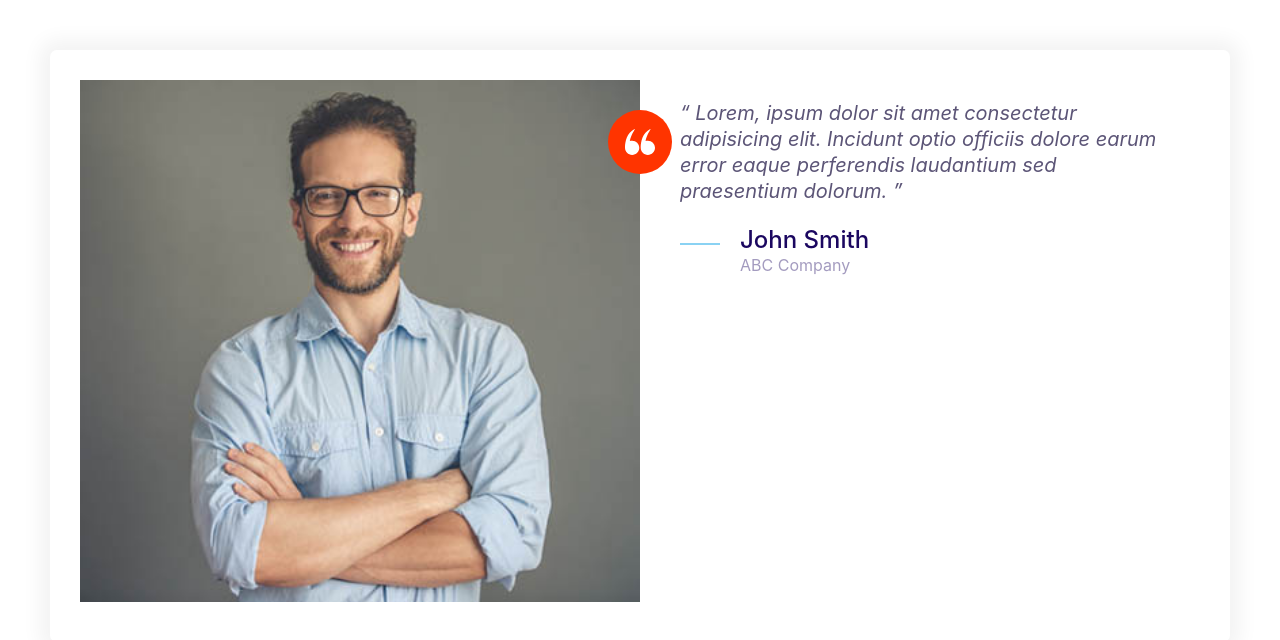
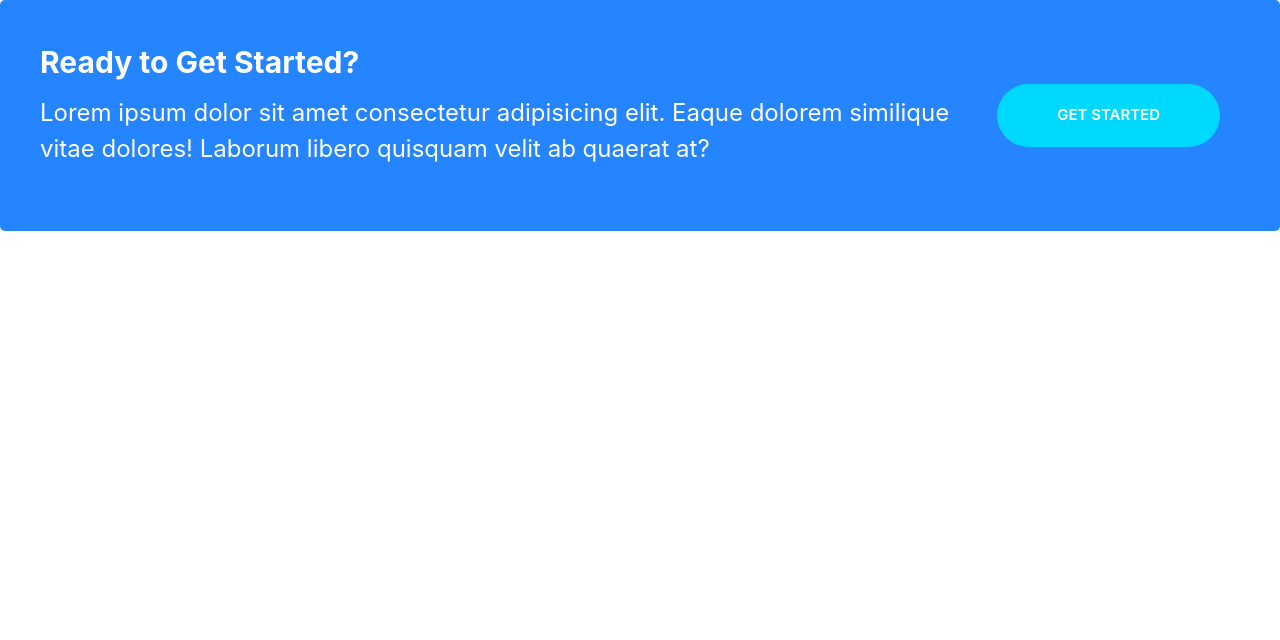
Before and after one commit to Paulgorithms/moshify, a plain HTML site: page index.html in a window 1280 px wide. Drawn offline with Linux system fonts and the light colour scheme.

Commit message:
Build the callout component.

```diff
--- a/css/styles.css
+++ b/css/styles.css
@@ -253,6 +253,11 @@ a {
   display: inline-block;
 }
 
+.btn--stretched {
+  padding-left: 6rem;
+  padding-right: 6rem;
+}
+
 @media screen and (min-width: 1024px) {
   .btn {
     font-size: 1.5rem;
@@ -498,3 +503,45 @@ a {
     margin-left: 6rem;
   }
 }
+
+/* Callouts */
+
+.callout {
+  padding: 4rem;
+  border-radius: 5px;
+}
+
+.callout--primary {
+ background: var(--color-primiary);
+ color: #fff;
+}
+
+.callout__heading {
+  color:#fff;
+  margin-top: 0;
+  font-size: 3rem;
+}
+
+.callout .btn {
+  justify-self: center;
+  align-self: center;
+}
+
+.callout__content {
+  text-align: center;
+}
+
+@media screen and (min-width: 768px) {
+  .callout .grid--1x2 {
+    grid-template-columns: 1fr auto;
+  }
+
+  .callout__content {
+    text-align: left;
+  }
+
+  .callout .btn {
+    justify-self: start;
+    margin: 0 2rem;
+  }
+}
--- a/index.html
+++ b/index.html
@@ -7,37 +7,18 @@
     <link rel="stylesheet" href="css/normalize.css" />
     <link rel="stylesheet" href="css/styles.css" />
   </head>
-  <body style="padding: 5rem">
-    <div class="card testimonial">
+  <body>
+    <div class="callout callout--primary">
       <div class="grid grid--1x2">
-        <div class="testimonial__image">
-          <img src="images/testimonial.jpg" alt="A happy, smiling customer" />
-          <span class="icon-container icon-container--accent">
-            <svg class="icon icon--white icon--small">
-              <use xlink:href="images/sprite.svg#quotes"></use>
-            </svg>
-          </span>
+        <div class="callout__content">
+          <h2 class="callout__heading">Ready to Get Started?</h2>
+          <p>
+            Lorem ipsum dolor sit amet consectetur adipisicing elit. Eaque
+            dolorem similique vitae dolores! Laborum libero quisquam velit ab
+            quaerat at?
+          </p>
         </div>
-        <blockquote class="quote">
-          <p class="quote__text">
-            Lorem, ipsum dolor sit amet consectetur adipisicing elit. Incidunt
-            optio officiis dolore earum error eaque perferendis laudantium sed
-            praesentium dolorum.
-          </p>
-          <footer>
-            <div class="media">
-              <div class="media__image">
-                <svg class="icon icon--primary quote__line">
-                  <use xlink:href="images/sprite.svg#line"></use>
-                </svg>
-              </div>
-              <div class="media__body">
-                <h3 class="media__title quote__author">John Smith</h3>
-                <p class="quote__organization">ABC Company</p>
-              </div>
-            </div>
-          </footer>
-        </blockquote>
+        <a href="#" class="btn btn--secondary btn--stretched">Get Started</a>
       </div>
     </div>
   </body>
```
